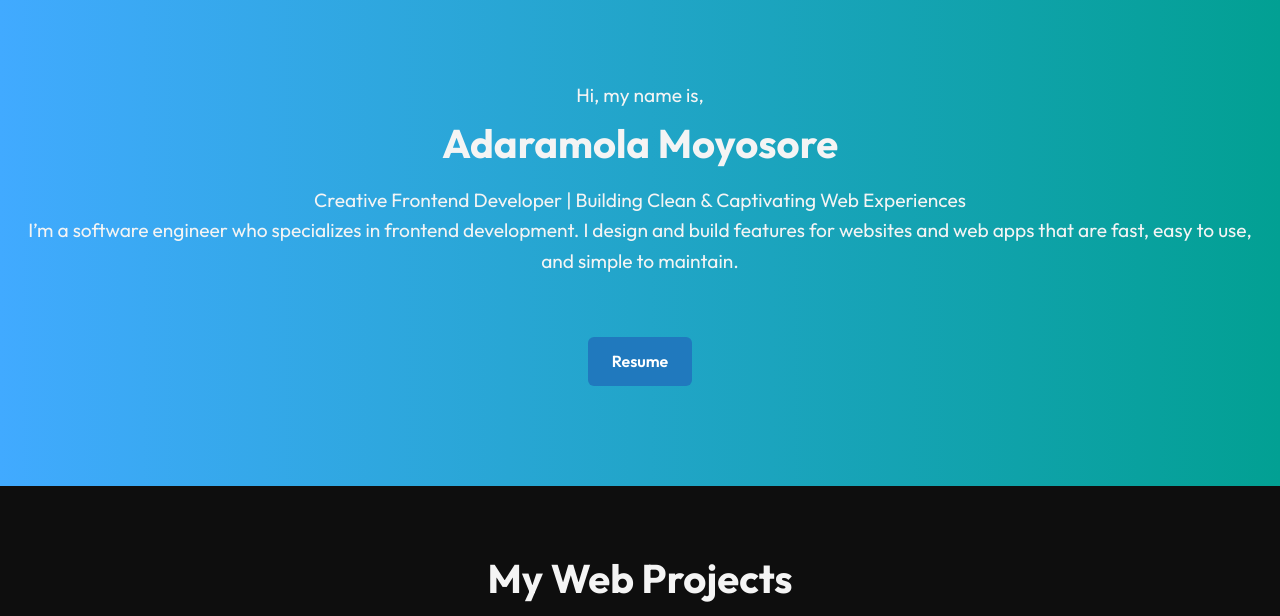
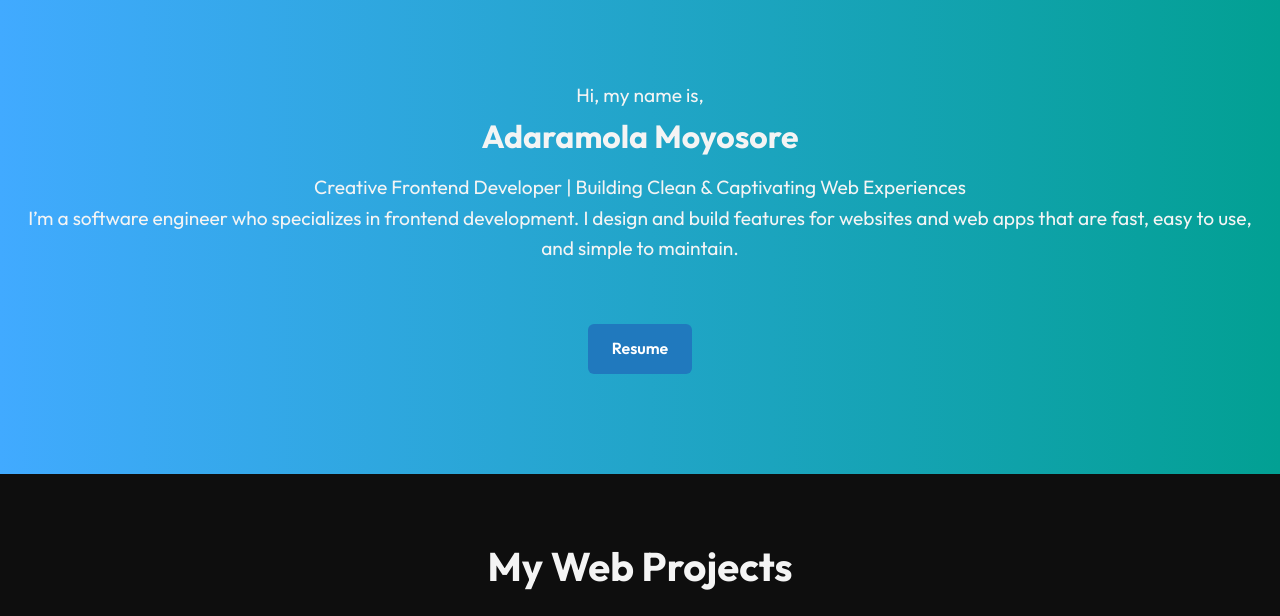
Before and after one commit to Moyosugar/portfolio, a plain HTML site: page index.html in a window 1280 px wide. Shown: the top 616 px of the page. Drawn offline with Linux system fonts and the light colour scheme.

Commit message:
Update index.html

```diff
--- a/index.html
+++ b/index.html
@@ -24,7 +24,7 @@
       background: linear-gradient(to right, #41aaff, #02a093);
     }
     header h1 {
-      font-size: 2.5rem;
+      font-size: ;
       margin-bottom: 10px;
     }
     header p {
```
